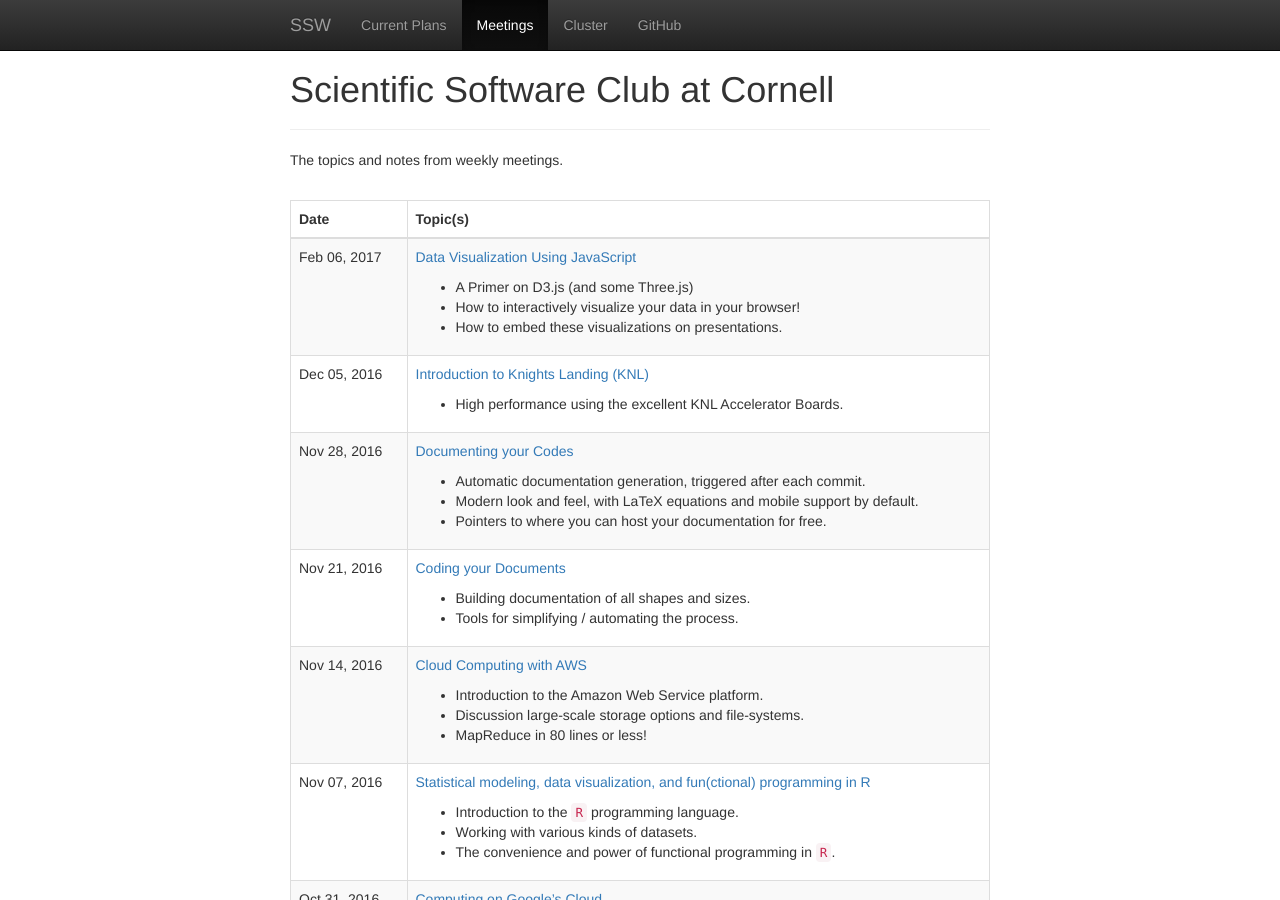
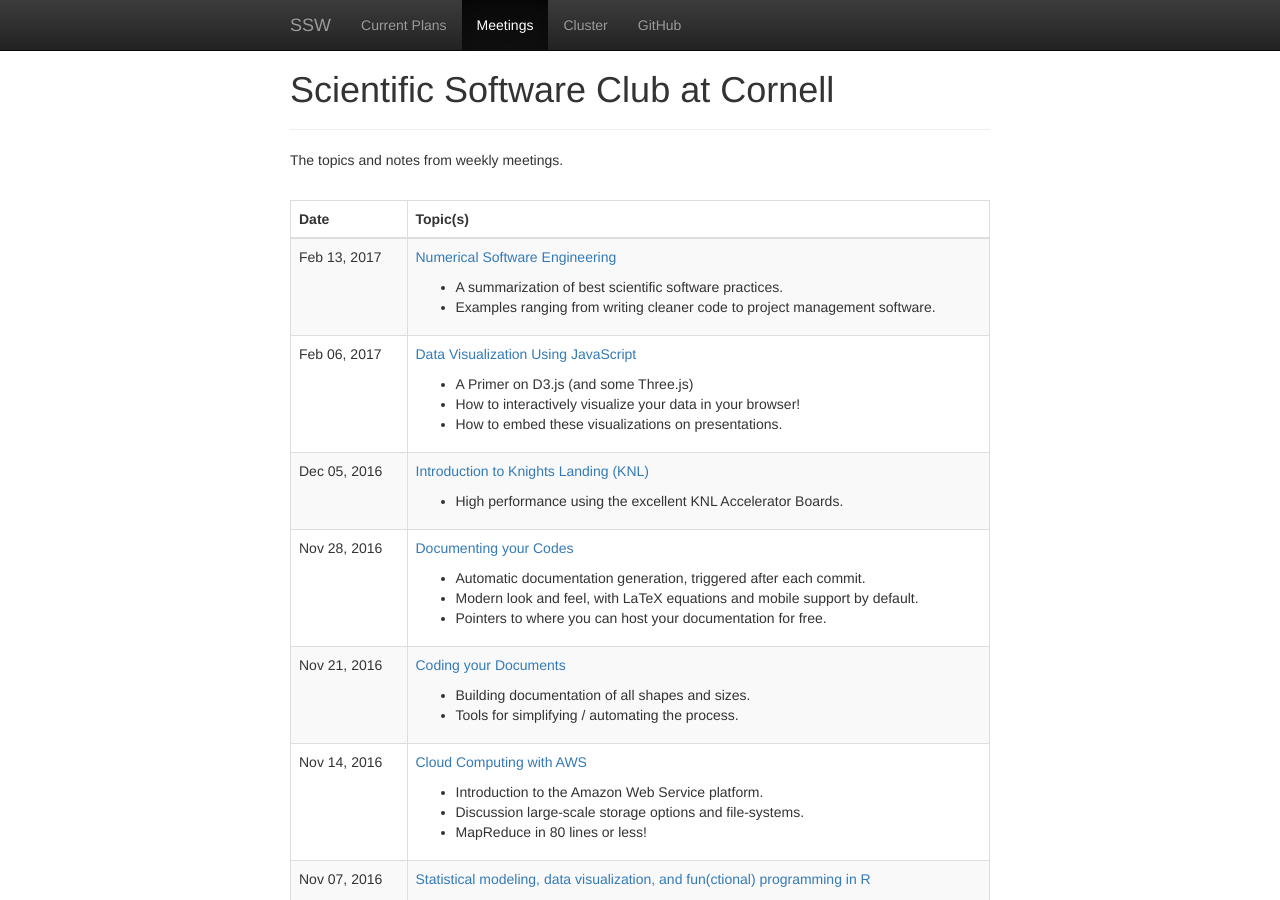
Before and after one commit to cornell-ssw/cornell-ssw.github.io, a Jekyll site: the page built from meetings.html, in a window 1280 px wide and 900 px high. Built offline with Jekyll 4.4.1, drawn with Linux system fonts in a browser that asks for light colours; nearby versions of some CDN libraries; some of the changed lines change nothing that is shown.

Commit message:
meeting notes for 2/13/17

```diff
--- a/_data/meetings.yml
+++ b/_data/meetings.yml
@@ -1,3 +1,12 @@
+# Week 13
+################################################################################
+-
+  date: 2017-02-13
+  info: >
+    <a href="/meetings/2017-02-13">Numerical Software Engineering</a>
+  brief:
+    - A summarization of best scientific software practices.
+    - Examples ranging from writing cleaner code to project management software.
 # Week 12
 ################################################################################
 -
--- /dev/null
+++ b/meetings/2017-02-13.md
@@ -0,0 +1,52 @@
+---
+title: Numerical Software Engineering
+subtitle: A Literature Review
+layout: post
+speakers:
+  - speaker:
+    name: Eric Lee
+    affil: Cornell University
+---
+
+# Overview
+--------------------------------------------------------------------------------
+- [Numerical Software Engineering](#numerical-software-engineering)
+    - A summarization of best scientific software practices.
+    - Examples ranging from writing cleaner code to project management software.
+
+# Numerical Software Engineering
+--------------------------------------------------------------------------------
+
+Presentation courtesy of Eston Schweickart
+
+**Abstract**:
+
+_Building clean software and writing clean code is hard! While most scientists
+without formal training do so through trial and error, possessing software
+engineering skills proves invaluable for anyone writing scientific software.
+There exist a number of papers on best practices when writing numerical code.
+This week we will present the following selection of papers:_
+
+- [Barely Sufficient Software Engineering: 10 Practices to Improve Your CSE Software][sandia]
+- [Best Practices for Scientific Computing][bpsc]
+- [Good Enough Practices in Scientific Computing][gepsc]
+
+_Written by the Software Carpentry people and developers of Trilinos at Sandia,
+these papers have somewhat guided the agenda for this club. While we have
+devoted significant effort towards a subset of topics (such as version control,
+documentation, etc), we have largely skipped over helpful pointers and tips
+these papers contain. Therefore, this meeting will cover these tips and tricks.
+Some of these will be review from last semester (covered to help any newcomers),
+while others will be covered down the road._
+
+[sandia]: http://www.sandia.gov/~maherou/docs/BarelySufficientSoftwareEngineering.pdf
+[bpsc]:   https://arxiv.org/abs/1210.0530
+[gepsc]:  https://arxiv.org/abs/1609.00037
+
+--------------------------------------------------------------------------------
+
+<div class="embed-responsive embed-responsive-16by9">
+  <iframe class="embed-responsive-item" src="https://docs.google.com/presentation/d/1qVEqRSdh_FmYcwYeal3L8aXywssMy1QHsYQFaxFusic/embed?start=false&loop=false&delayms=3000">
+    <p>Your browser does not appear to support iframe elements.</p>
+  </iframe>
+</div>
```
